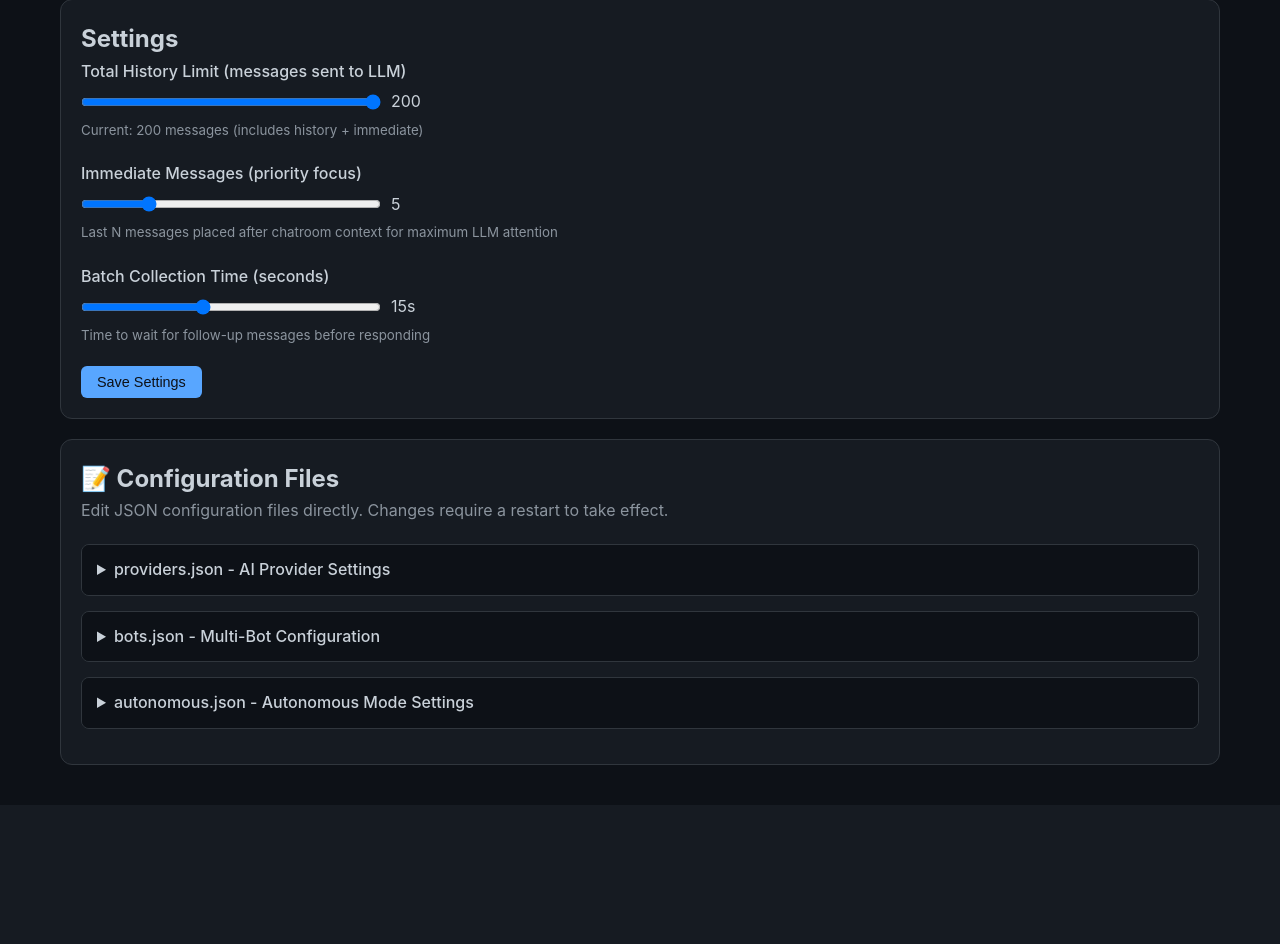
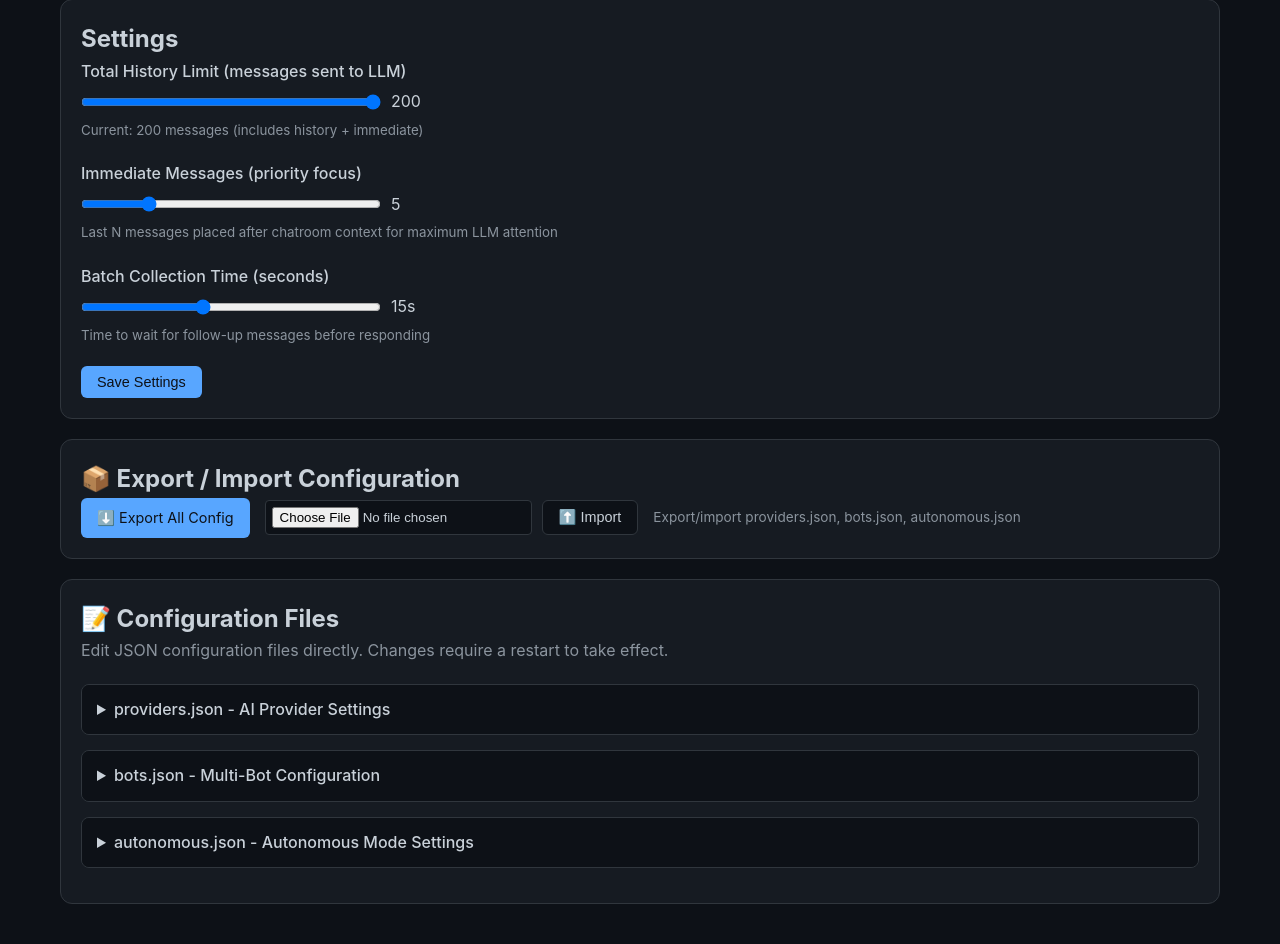
Before and after one commit to TheLonelyDevil9/discord-pals, a Flask app: page /config in a window 1280 px wide. Shown: the part 357-1301 px from the top of the page. Before the commit the page ends 1122 px from the top, so only its background shows below. Run offline with Flask 3, Linux system fonts and the light colour scheme.

Commit message:
fix: Export/Import UI on config page, flexible reaction parsing
- Add Export/Import Configuration section to config.html
  Previously only accessible via direct URL after settings merge
- Make reaction tag colon optional in regex pattern
  Now parses [REACT emoji], [REACT: emoji], and [REACT:emoji]
  Fixes reactions appearing as text instead of actual Discord reactions

🤖 Generated with [Claude Code](https://claude.com/claude-code)

Co-Authored-By: Claude Opus 4.5 <noreply@anthropic.com>

```diff
--- a/discord_utils.py
+++ b/discord_utils.py
@@ -159,7 +159,8 @@ RE_EMPTY_ANGLE = re.compile(r'<>')
 RE_MALFORMED_EMOJI = re.compile(r'<(?!a?:[a-zA-Z0-9_]+:\d{17,21}>)[^>]{0,50}>')
 
 # Pre-compiled patterns for parse_reactions
-RE_REACTION_TAG = re.compile(r'\[REACT:\s*([^\]]+)\]', re.IGNORECASE)
+# Matches [REACT: emoji], [REACT emoji], or [REACT:emoji] (colon is optional)
+RE_REACTION_TAG = re.compile(r'\[REACT:?\s*([^\]]+)\]', re.IGNORECASE)
 
 # Pre-compiled pattern for word extraction
 RE_WORD = re.compile(r'\w+')
--- a/templates/config.html
+++ b/templates/config.html
@@ -143,6 +143,20 @@
     </div>
 </div>
 {% endif %}
+
+<!-- Export/Import -->
+<div class="card">
+    <h2>📦 Export / Import Configuration</h2>
+    <div style="display: flex; gap: 15px; align-items: center; flex-wrap: wrap;">
+        <a href="/settings/export" class="btn btn-primary">⬇️ Export All Config</a>
+        <form action="/settings/import" method="post" enctype="multipart/form-data" style="display: flex; gap: 10px; align-items: center;">
+            <input type="hidden" name="csrf_token" value="{{ csrf_token() }}">
+            <input type="file" name="config_zip" accept=".zip" style="background: var(--bg); border: 1px solid var(--border); color: var(--text); padding: 6px; border-radius: 4px;">
+            <button type="submit" class="btn btn-secondary">⬆️ Import</button>
+        </form>
+        <span style="color: var(--text-muted); font-size: 0.85em;">Export/import providers.json, bots.json, autonomous.json</span>
+    </div>
+</div>
 
 <!-- JSON Configuration Editors -->
 <div class="card">
```
